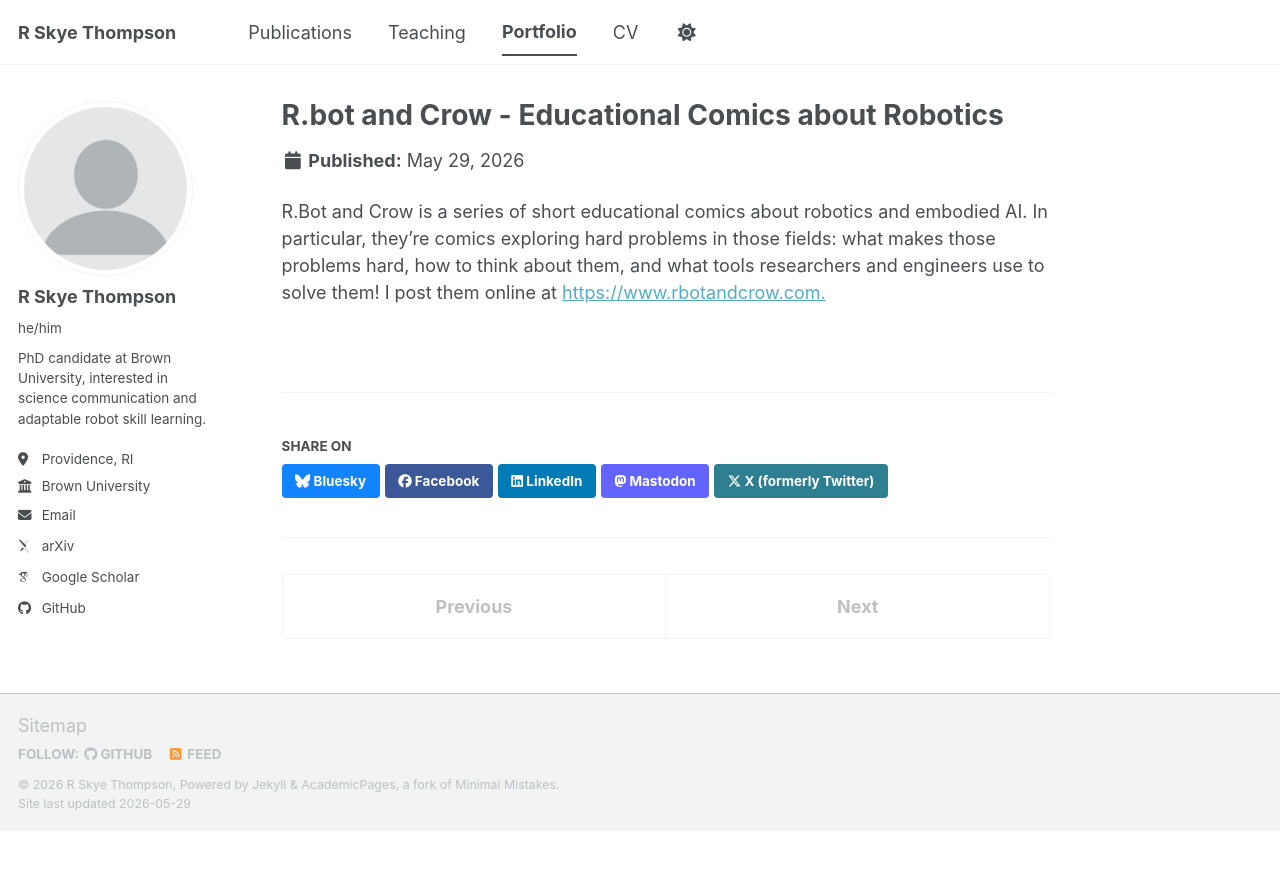
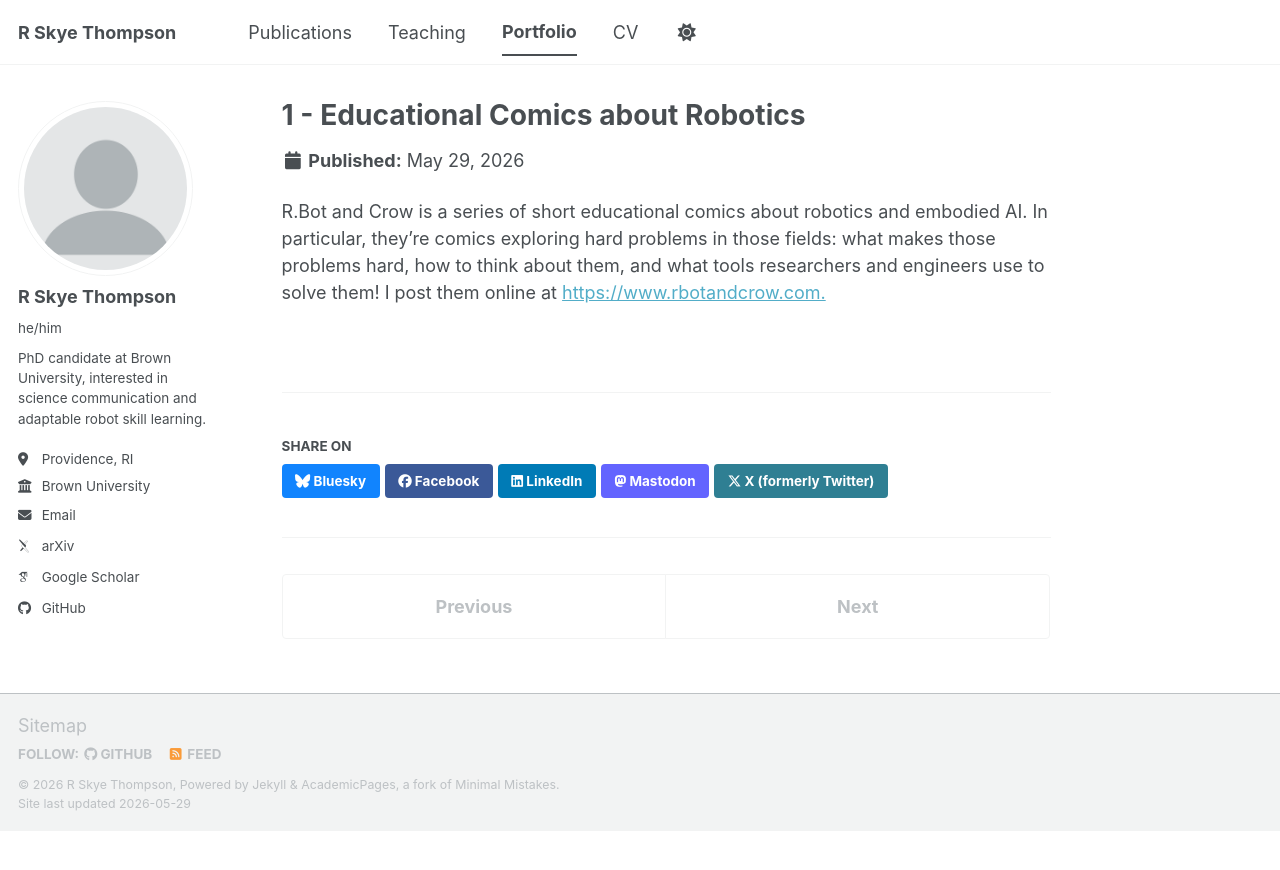
Before and after one commit to rthomp17/rthomp17.github.io, a Jekyll site: the page built from _portfolio/rbot.md, in a window 1280 px wide. Shown: the top 870 px of the page. Built offline with Jekyll 4.4.1, drawn with Linux system fonts in a browser that asks for light colours; some web fonts are replaced; a script bundle is joined from its source files by our own code; library files that are not in the unit come from our copies.

Commit message:
Update rbot.md

```diff
--- a/_portfolio/rbot.md
+++ b/_portfolio/rbot.md
@@ -1,5 +1,5 @@
 ---
-title: "R.bot and Crow - Educational Comics about Robotics"
+title: "1 - Educational Comics about Robotics"
 excerpt: "Short comics about hard problems in robotics, and how roboticists think about solving them.<br/><img src='/images/rbot_web_teaser.png'>"
 collection: portfolio
 ---
```
